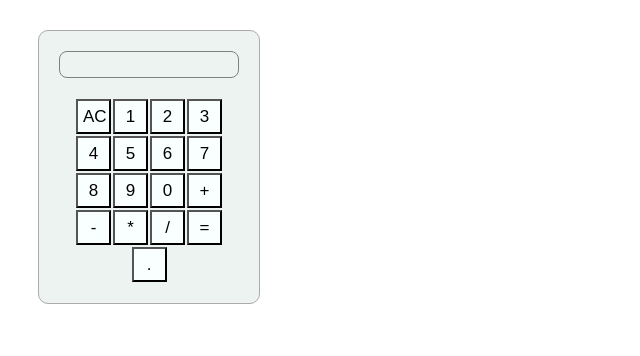
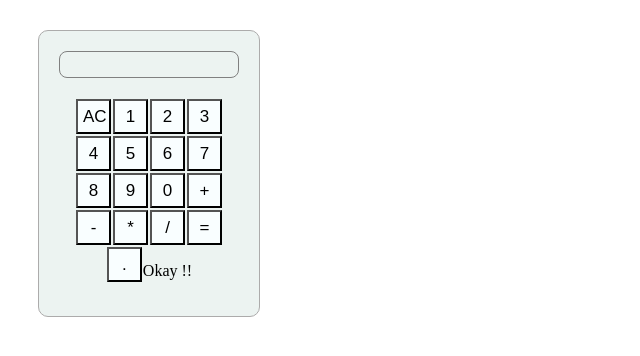
Before and after one commit to RahulSahu16/Calculator, a plain HTML site: page index.html in a window 1280 px wide. Shown: the whole page, without its empty margins (0-640 px from the left). Drawn offline with Linux system fonts and the light colour scheme.

Commit message:
Adding OK para

```diff
--- a/index.html
+++ b/index.html
@@ -77,6 +77,7 @@
         displayText += '.';
         document.querySelector('.display').innerText = displayText;
         ">.</button>
+        <p>Okay !!</p>
     </div>
     <script>
         let displayText = '';
```
